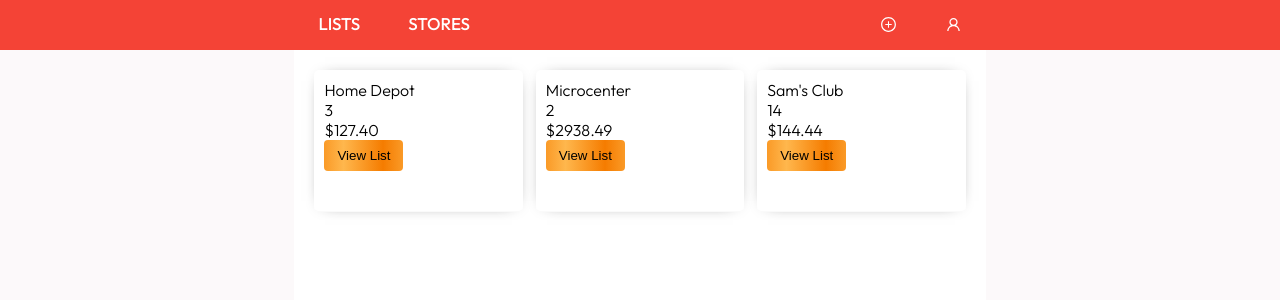
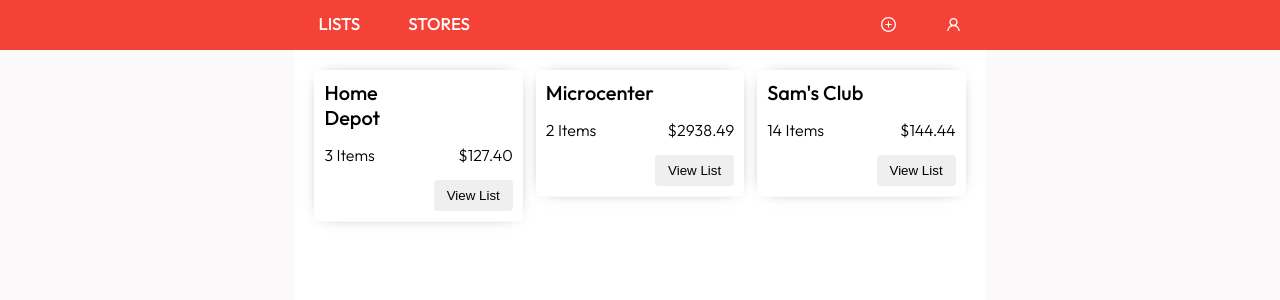
Before and after one commit to dowdyp/shopping-list, a React (Create React App) app: page / in a window 1280 px wide. Shown: the top 300 px of the page. Built offline with nearby package versions, Linux system fonts and the light colour scheme.

Commit message:
list layout

```diff
--- a/src/components/List/List.css
+++ b/src/components/List/List.css
@@ -1,4 +1,5 @@
 .ListContainer {
+    display: grid;
     width: 100%;
     padding: 10px;
     color: rgb(0, 0, 0);
@@ -8,14 +9,41 @@
     box-sizing: border-box;
     font-family: 'Outfit', sans-serif;
     font-weight: 300;
+    height: fit-content;
+    grid-template-columns: 2;
+    grid-template-rows: 3;
+    row-gap: 15px;
+}
+
+.StoreName {
+    grid-row: 1/2;
+    font-family: 'Outfit', sans-serif;
+    font-weight: 500;
+    font-size: 20px;
+}
+
+.NumberOfItems {
+    grid-row: 2;
+    grid-column: 1;
+}
+
+.Total {
+    grid-row: 2;
+    grid-column: 2;
+    text-align: right;
+}
+
+.ButtonContainer {
+    grid-row: 3;
+    grid-column: 2;
 }
 
 .ViewListButton {
-    background-image: linear-gradient(90deg, #f57c00, #ffb74d, #f57c00);
     padding: 8px 13px;
     background-position-x: -20px;
     border: none;
     border-radius: 4px;
+    float: right;
 }
 
 .ViewListButton:hover {
--- a/src/components/List/List.js
+++ b/src/components/List/List.js
@@ -1,5 +1,5 @@
 import React from 'react';
-import './List.css';
+import './list.css';
 
 function List(props) {
     return(
@@ -8,7 +8,7 @@
                 {props.storeName}
             </div>
             <div className="NumberOfItems">
-                {props.numberOfItems}
+                {props.numberOfItems} Items
             </div>
             <div className="Total">
                 ${props.total.toFixed(2)}
--- /dev/null
+++ b/src/components/Modal/Modal.js
@@ -0,0 +1,20 @@
+import React from 'react';
+import './modal.css';
+
+function Modal(props) {
+    return (
+        <div class="ModalContainer">
+            <div class="ModalTitle">
+                {props.title}
+            </div>
+            <div class="ModalContent">
+
+            </div>
+            <div class="">
+
+            </div>
+        </div>
+    )
+}
+
+export default Modal;
--- a/src/components/Navigation/Navbar.js
+++ b/src/components/Navigation/Navbar.js
@@ -1,6 +1,7 @@
 import React from 'react';
 import NavItem from './NavItem';
 import HamburgerMenu from './Hamburger';
+import Modal from '../Modal/Modal';
 import NavLabel from './NavLabel'
 import './navbar.css'
 
```
Also changed, not shown: src/components/Modal/modal.css (added).
